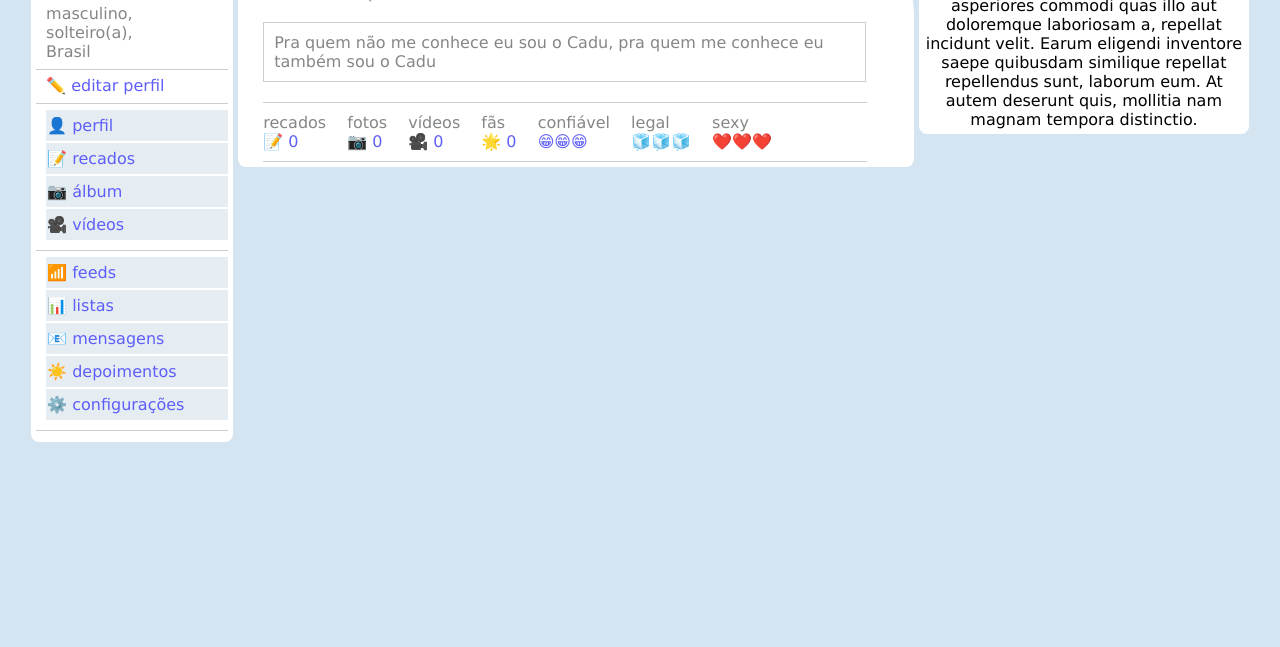
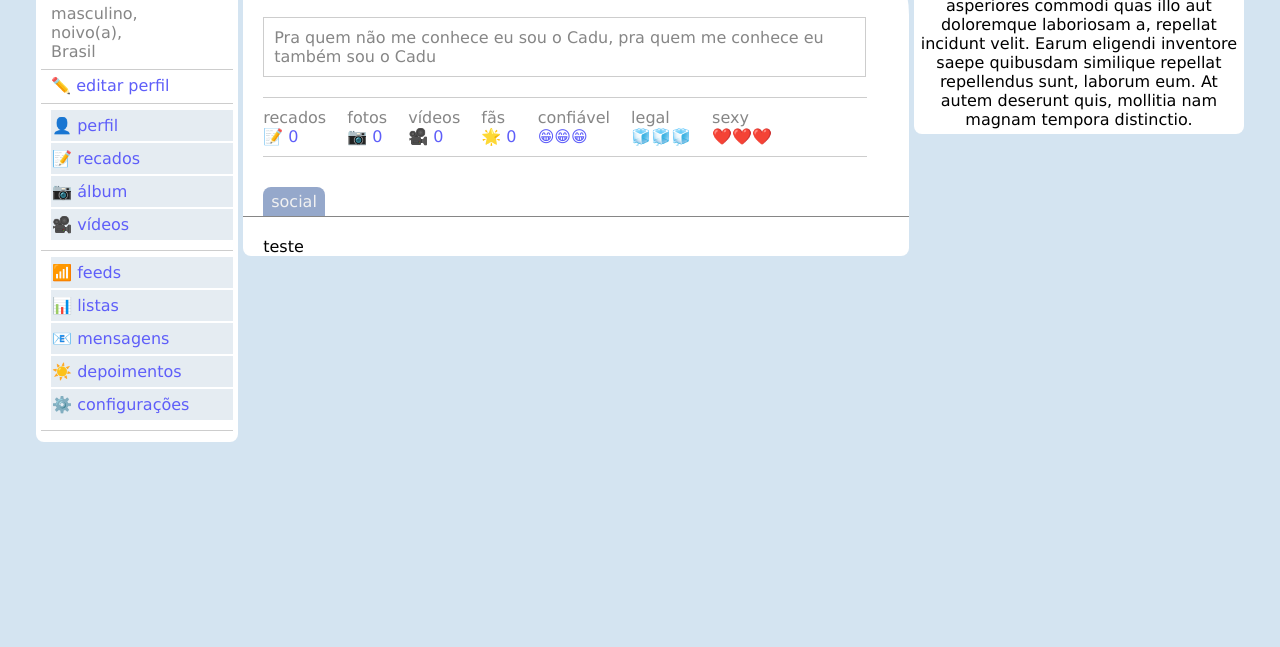
Before and after one commit to cpwaldow/orkut, a plain HTML site: page index.html in a window 1280 px wide. Shown: the part 153-800 px from the top of the page. Drawn offline with Linux system fonts and the light colour scheme.

Commit message:
adicionando main-info-container

```diff
--- a/index.html
+++ b/index.html
@@ -31,7 +31,7 @@
       <div>
         <h3 class="sub-name">Carlos Eduardo</h3>
         <p>masculino,</p>
-        <p>solteiro(a),</p>
+        <p>noivo(a),</p>
         <p>Brasil</p>
       </div>
       <div>
@@ -93,6 +93,14 @@
           </div>
         </section>
       </section>
+      <section class="main-info-container">
+        <p>social</p>
+      </section>
+      <section class="container">
+        <div>
+          <p>teste</p>
+        </div>
+      </section>
     </section>
     <section class="rigth-content">Lorem ipsum, dolor sit amet consectetur adipisicing elit. Placeat commodi dolore ipsum quibusdam. Eos dolor ut fugit nesciunt quaerat asperiores commodi quas illo aut doloremque laboriosam a, repellat incidunt velit. Earum eligendi inventore saepe quibusdam similique repellat repellendus sunt, laborum eum. At autem deserunt quis, mollitia nam magnam tempora distinctio.</section>
   </main>
--- a/style.css
+++ b/style.css
@@ -62,11 +62,14 @@ a {
 /*Display stuff*/
   display: inline-block;
 /*Box model stuff*/
-  padding: 5px;
   border-radius: 8px;
   background-color: rgb(255, 255, 255);
 /*Miscellaneous*/
   vertical-align: top;
+}
+
+.left-content , .rigth-content {
+  padding: 5px;
 }
 
 .left-content {
@@ -206,3 +209,18 @@ a {
 /*Typography stuff*/
   color: rgb(94, 94, 249);
 }
+
+.main-info-container {
+  margin: 30px 0 20px 0;
+  width: 100%;
+  border-bottom: 1px solid rgb(134, 134, 134);
+}
+
+.main-info-container > p {
+  margin-left: 20px;
+  border-radius: 8px 8px 0 0;
+  background-color: rgb(149, 168, 203);;
+  padding: 5px 8px;
+  display: inline-block;
+  color: rgb(241, 241, 241);
+}
```
